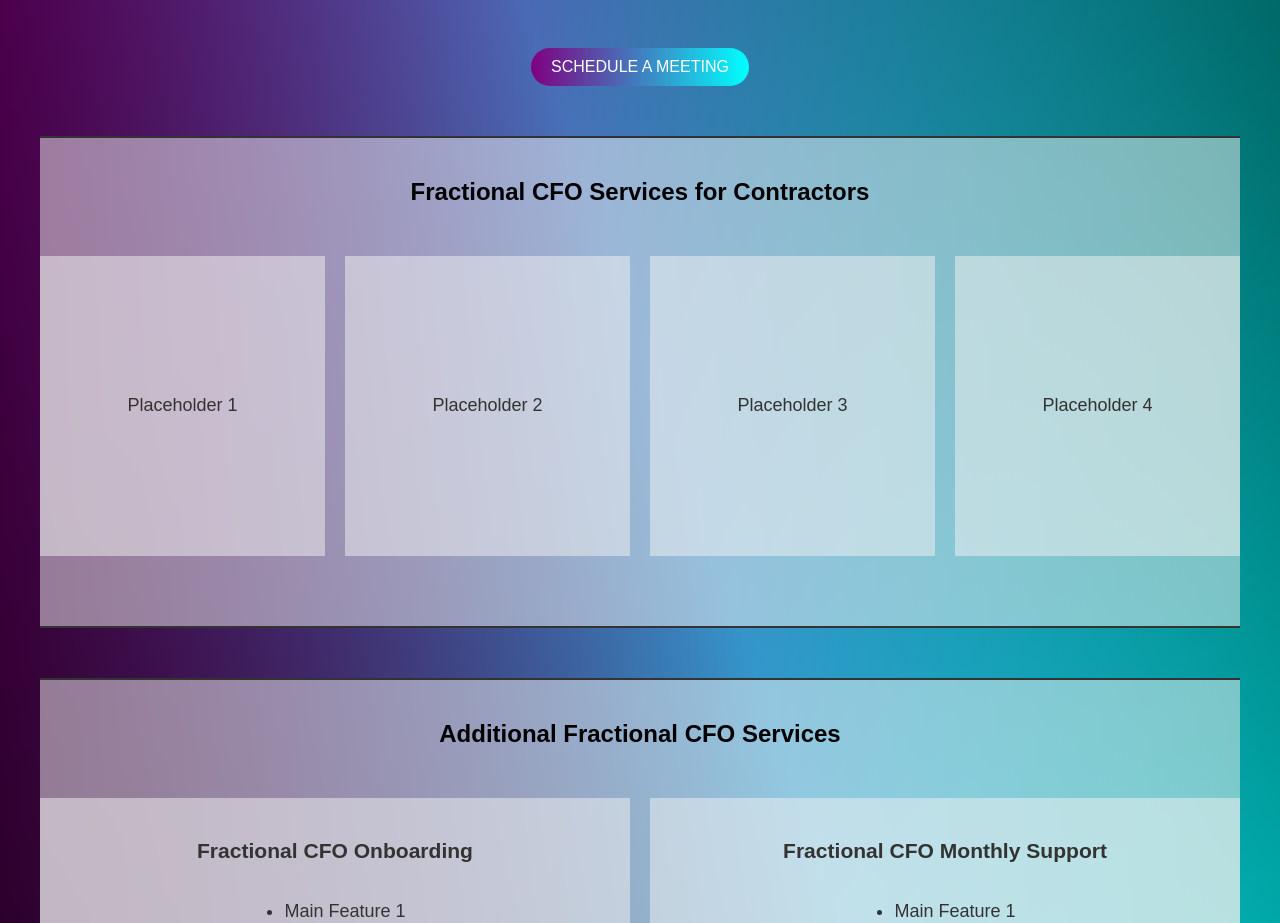
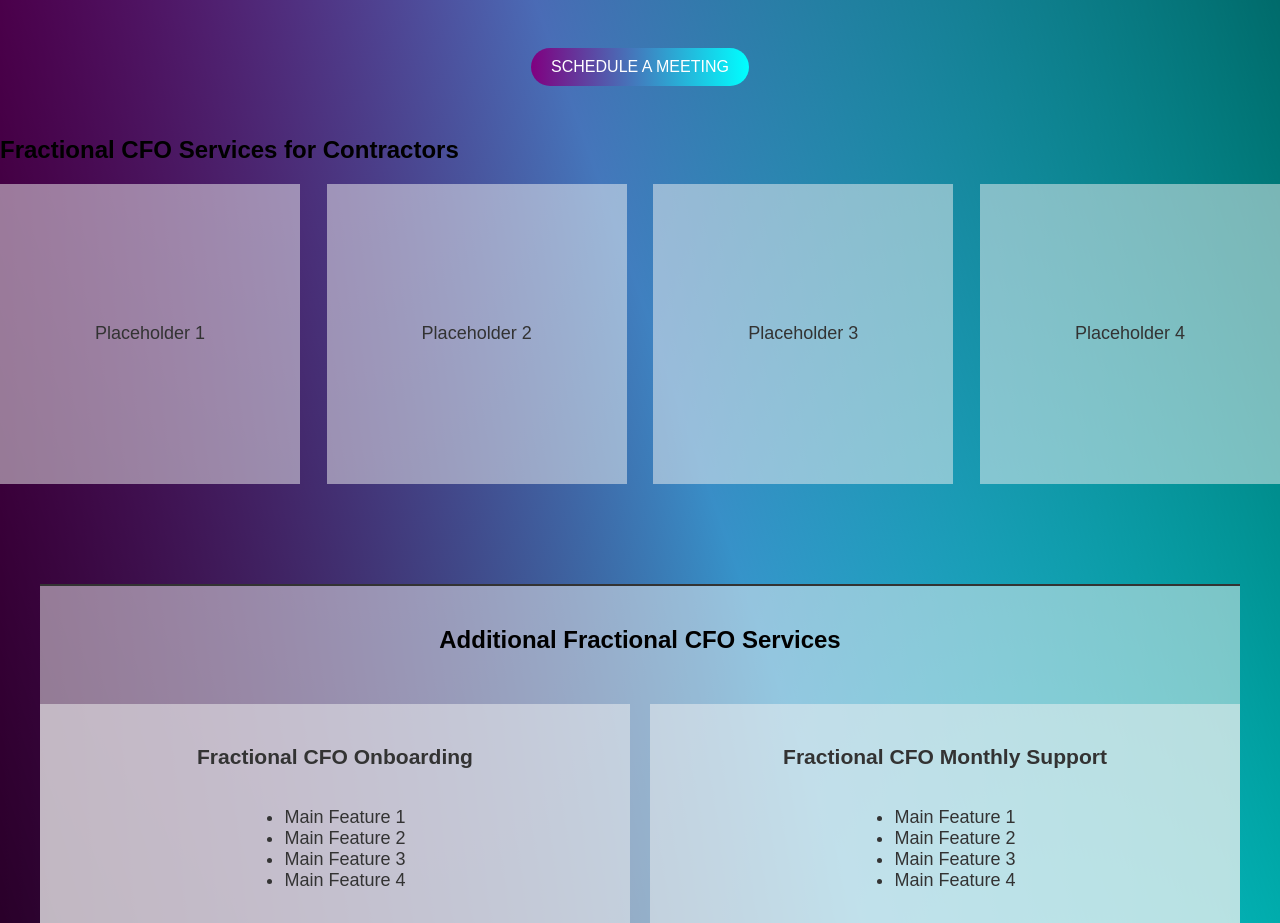
Before and after one commit to MetaCapFin/fractional-cfo-main., a Next.js app: page / in a window 1280 px wide. Shown: the part 1502-2425 px from the top of the page. Built offline with nearby package versions, Linux system fonts and the light colour scheme.

Commit message:
Update styles.css

```diff
--- a/public/styles.css
+++ b/public/styles.css
@@ -202,249 +202,6 @@ header {
     box-shadow: 0 0 10px rgba(0, 255, 255, 0.7);
 }
 
-.fractional-cfo-container {
-    width: calc(100% - 80px);
-    margin: 50px 40px;
-    text-align: center;
-    border-top: 2px solid #333;
-    border-bottom: 2px solid #333;
-    padding: 20px 0;
-    background-color: rgba(244, 244, 244, 0.5); /* Transparent background */
-}
-
-.fractional-cfo-container h2 {
-    margin-bottom: 50px;
-}
-
-.placeholders {
-    display: flex;
-    justify-content: space-between;
-    padding-bottom: 50px; /* Padding equal to the top padding */
-}
-
-.placeholder {
-    width: 300px; /* Increased width */
-    height: 300px; /* Increased height */
-    background-color: rgba(244, 244, 244, 0.5); /* Transparent background */
-    display: flex;
-    justify-content: center;
-    align-items: center;
-    font-size: 18px;
-    color: #333;
-    margin: 0 10px; /* Adjusted margin for spacing */
-}
-
-.placeholders .placeholder:first-child {
-    margin-left: 0; /* Remove left margin for the first placeholder */
-}
-
-.placeholders .placeholder:last-child {
-    margin-right: 0; /* Remove right margin for the last placeholder */
-}
-
-.new-container {
-    width: calc(100% - 80px);
-    margin: 50px 40px;
-    text-align: center;
-    border-top: 2px solid #333;
-    border-bottom: 2px solid #333;
-    padding: 20px 0;
-    background-color: rgba(244, 244, 244, 0.5); /* Transparent background */
-}
-
-.new-container h2 {
-    margin-bottom: 50px;
-}
-
-.new-placeholders {
-    display: flex;
-    justify-content: space-between;
-    padding-bottom: 50px; /* Padding equal to the top padding */
-}
-
-.new-placeholder {
-    width: calc(50% - 10px); /* Adjusted width for two placeholders */
-    background-color: rgba(244, 244, 244, 0.5); /* Transparent background */
-    display: flex;
-    flex-direction: column;
-    justify-content: center;
-    align-items: center;
-    font-size: 18px;
-    color: #333;
-    padding: 20px;
-    box-sizing: border-box;
-}
-
-.new-placeholder h3 {
-    margin-bottom: 20px;
-}
-
-.new-placeholder ul {
-    list-style-type: disc;
-    padding-left: 20px;
-    text-align: left;
-}
-
-.key-values-container {
-    width: calc(100% - 80px);
-    margin: 50px 40px;
-    text-align: center;
-    border-top: 2px solid #333;
-    border-bottom: 2px solid #333;
-    padding: 20px 0;
-    background-color: rgba(244, 244, 244, 0.5); /* Transparent background */
-}
-
-.key-values-container h2 {
-    margin-bottom: 50px;
-}
-
-body {
-    font-family: Arial, sans-serif;
-    margin: 0;
-    padding: 0;
-    background: linear-gradient(to right, purple, cyan),
-                linear-gradient(to bottom left, black, transparent 50%, black);
-    min-height: 100vh;
-    display: flex;
-    flex-direction: column;
-    background-blend-mode: multiply;
-}
-
-#__next {
-    flex: 1;
-    display: flex;
-    flex-direction: column;
-}
-
-.logo-container {
-    flex: 0 0 auto;
-    width: 100px; /* Adjust width as needed */
-    height: 100px; /* Adjust height as needed */
-    margin-right: 20px; /* Space between the logo and the text */
-}
-
-.text-container {
-    flex: 1;
-    text-align: center;
-    position: absolute;
-    left: 50%;
-    top: 50%;
-    transform: translate(-50%, -50%);
-}
-
-.text-container h1 {
-    margin: 0;
-    color: white; /* Ensure the text is readable on the gradient background */
-}
-
-.text-container p {
-    margin: 0;
-    color: white; /* Ensure the text is readable on the gradient background */
-    font-size: 0.8em; /* Smaller font size for the subtitle */
-}
-
-/* Additional CSS from your original file */
-.gif-placeholder {
-    width: calc(100% - 80px);
-    height: 300px;
-    background-color: rgba(221, 221, 221, 0.5); /* Transparent background */
-    margin: 10px 40px 40px 40px;
-    display: flex;
-    justify-content: center;
-    align-items: center;
-    font-size: 18px;
-    color: #333;
-}
-
-.catchphrase-container {
-    width: calc(100% - 80px);
-    height: 100px;
-    background-color: rgba(238, 238, 238, 0.5); /* Transparent background */
-    margin: 0 40px 40px 40px;
-    display: flex;
-    justify-content: center;
-    align-items: center;
-    font-size: 24px;
-    color: #333;
-}
-
-.side-by-side-container {
-    display: flex;
-    justify-content: space-between;
-    margin: 0 40px 10px 40px;
-}
-
-.container {
-    width: calc(50% - 5px);
-    height: 200px;
-    background-color: rgba(244, 244, 244, 0.5); /* Transparent background */
-    display: flex;
-    justify-content: center;
-    align-items: center;
-    font-size: 18px;
-    color: #333;
-}
-
-.mission-container {
-    width: calc(100% - 80px);
-    height: 300px;
-    background-color: rgba(244, 244, 244, 0.5); /* Transparent background */
-    margin: 10px 40px 40px 40px;
-    display: flex;
-    justify-content: center;
-    align-items: center;
-    font-size: 24px;
-    color: #333;
-}
-
-.statistics-container {
-    display: flex;
-    justify-content: space-between;
-    margin: 0 40px 40px 40px;
-}
-
-.stat-container {
-    width: calc(25% - 15px);
-    height: 150px;
-    background-color: rgba(244, 244, 244, 0.5); /* Transparent background */
-    display: flex;
-    justify-content: center;
-    align-items: center;
-    font-size: 18px;
-    color: #333;
-}
-
-.schedule-button {
-    background: linear-gradient(to right, purple, cyan);
-    color: white;
-    padding: 10px 20px;
-    text-decoration: none;
-    border-radius: 20px;
-    transition: box-shadow 0.3s ease-in-out;
-    margin: 50px auto;
-    display: block;
-    width: fit-content;
-}
-
-.schedule-button:hover {
-    box-shadow: 0 0 10px rgba(0, 255, 255, 0.7);
-}
-
-.fractional-cfo-container {
-    width: calc(100% - 80px);
-    margin: 50px 40px;
-    text-align: center;
-    border-top: 2px solid #333;
-    border-bottom: 2px solid #333;
-    padding: 20px 0;
-    background-color: rgba(244, 244, 244, 0.5); /* Transparent background */
-}
-
-.fractional-cfo-container h2 {
-    margin-bottom: 50px;
-}
-
 .placeholders {
     display: flex;
     justify-content: space-between;
```
